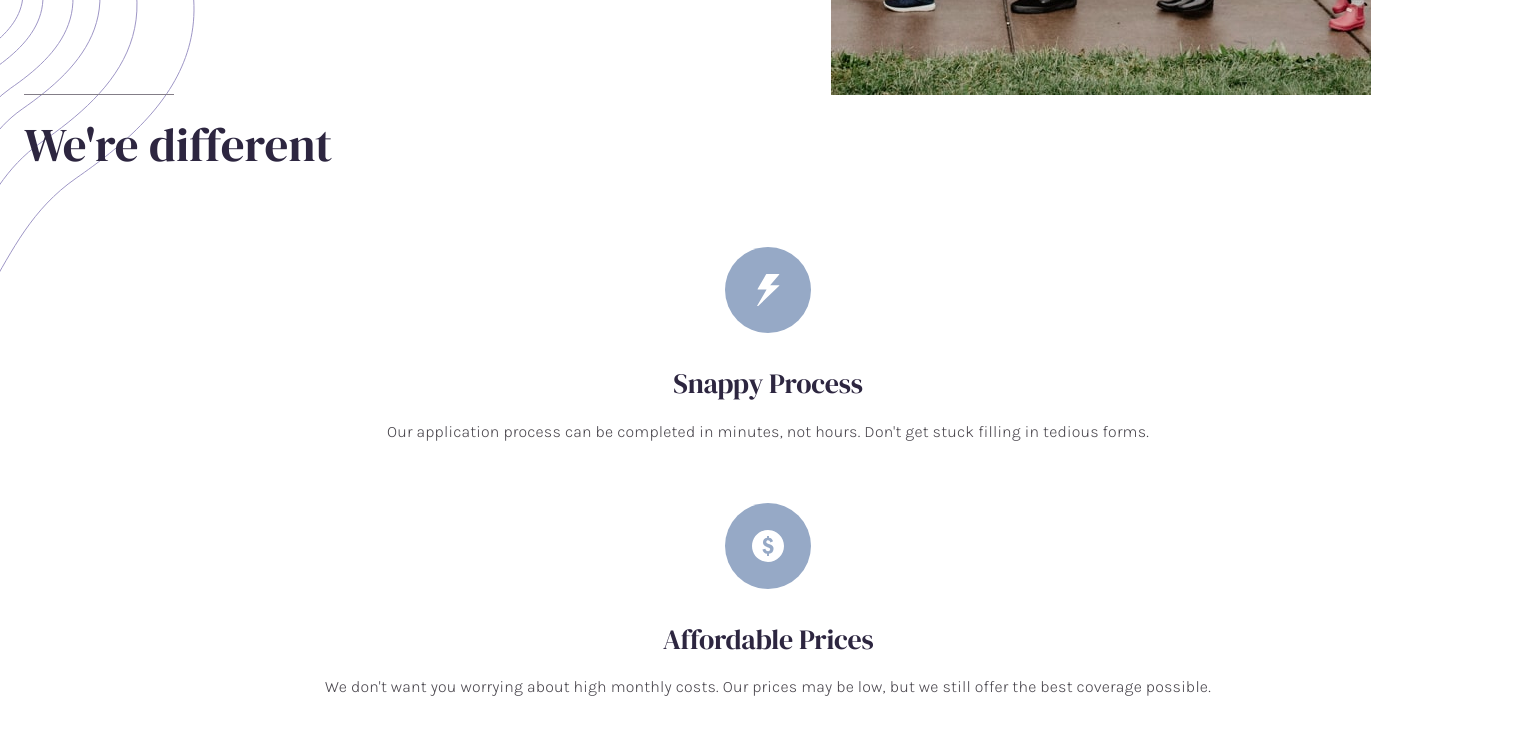
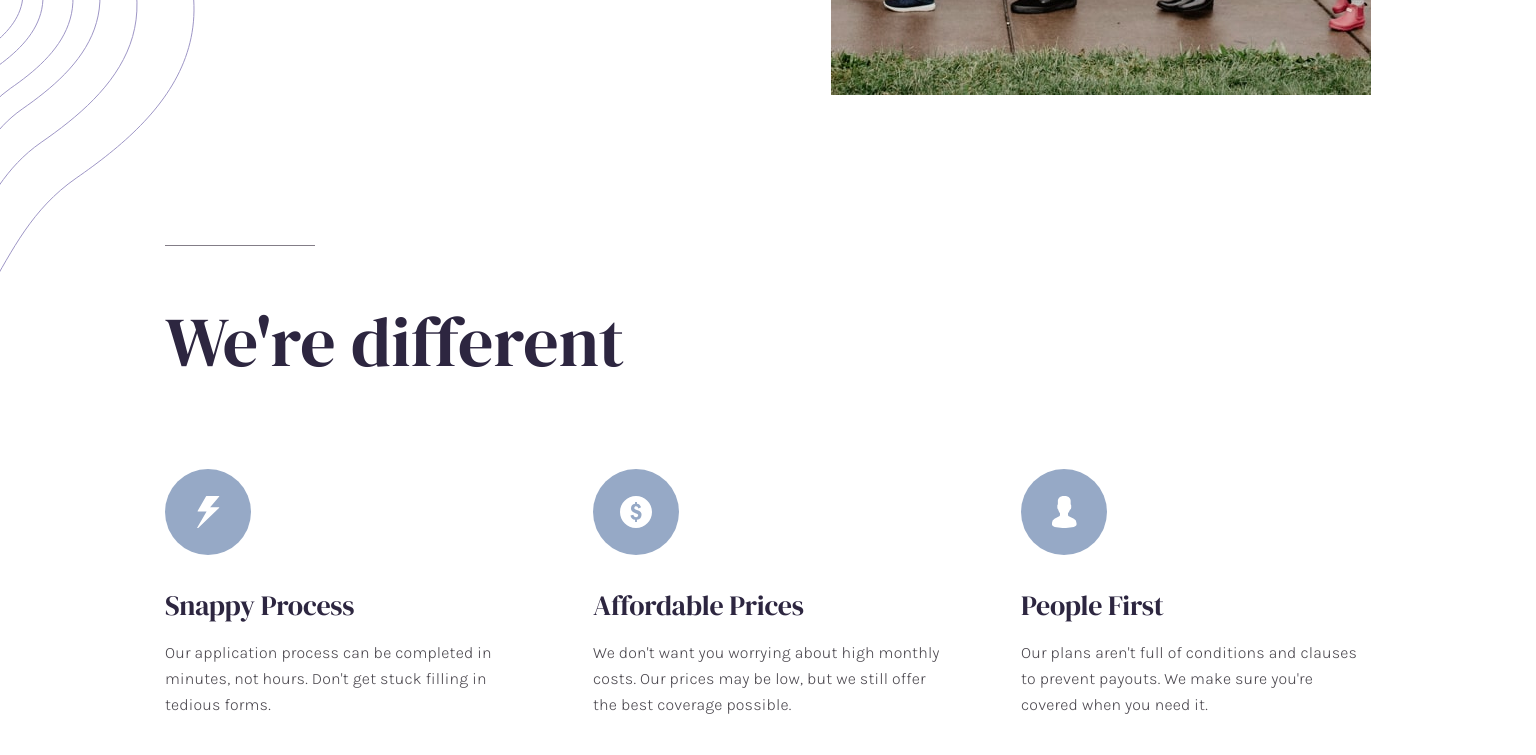
Before and after one commit to emewor/fem-insure, a plain HTML site: page index.html in a window 1536 px wide. Shown: the part 740-1495 px from the top of the page. Drawn offline with Linux system fonts and the light colour scheme.

Commit message:
Added style to features section @media-1440px

```diff
--- a/assets/css/default.css
+++ b/assets/css/default.css
@@ -399,6 +399,12 @@ modifier
 
 @media screen and (min-width: 90rem) {
     /* blocks */
+    .feature {
+        align-items: flex-start;
+        box-sizing: border-box;
+        width: 350px;
+    }
+
     .header {
         padding-block: 0;
         padding-inline: 168px 165px;
@@ -417,13 +423,30 @@ modifier
     }
 
     .heading-top-divider::before {
-        top: -52.5%;
+        top: -66px;
         left: 0;
         height: 1px;
         width: 150px;
     }
 
     /* elements */
+    .features__list {
+        flex-direction: row;
+        justify-content: space-between;
+    }
+
+    .features__heading {
+        font-size: 4.375rem;
+    }
+
+    .features__heading::before {
+        margin-block-start: 6px;
+    }
+
+    .feature__copy {
+        align-items: flex-start;
+    }
+
     .header__menu {
         position: initial;
         align-items: center;
--- a/assets/css/home.css
+++ b/assets/css/home.css
@@ -11,6 +11,11 @@
 }
 
 @media screen and (min-width: 90rem) {
+    .home__features {
+        row-gap: 90px;
+        padding: 365px 165px 80px;
+    }
+
     .home__hero {
         position: relative;
         flex-direction: row;
```
